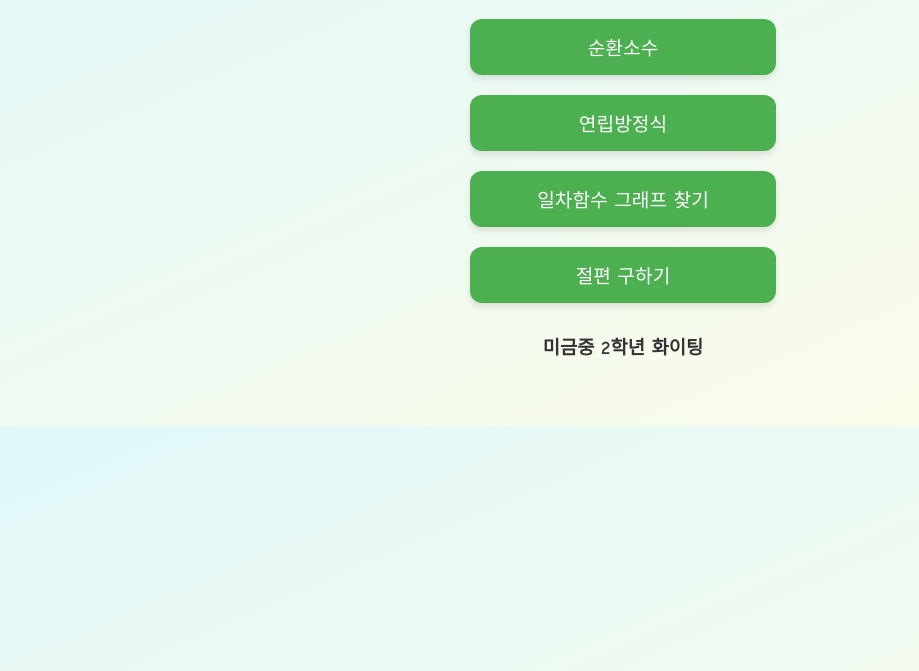
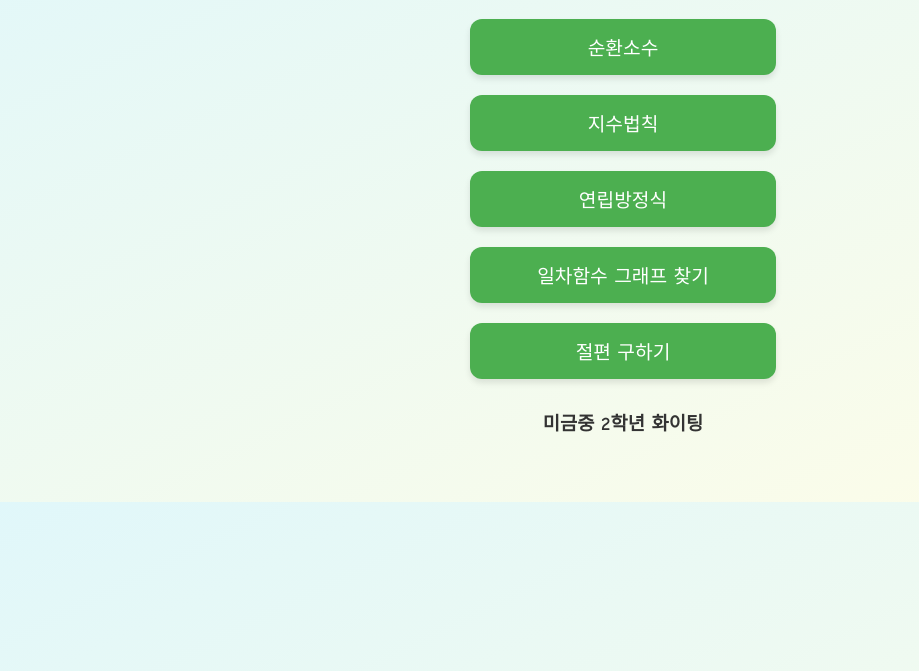
Before and after one commit to jjomilee/mid2ndmath, a plain HTML site: page index.html in a window 1280 px wide. Shown: the part 129-800 px from the top of the page, without its empty margins (17-936 px from the left). Drawn offline with Linux system fonts and the light colour scheme.

Commit message:
Update index.html

```diff
--- a/index.html
+++ b/index.html
@@ -45,6 +45,7 @@
   <h1>📘 중학교 2학년 수학 연습</h1>
 
   <a href="순환소수 퀴즈.html" class="link-button">순환소수</a><br>
+  <a href="지수법칙.html" class="link-button">지수법칙</a><br>
   <a href="연립방정식 퀴즈.html" class="link-button">연립방정식</a><br>
   <a href="그래프찾기 퀴즈.html" class="link-button">일차함수 그래프 찾기</a><br>
   <a href="절편 찾기 퀴즈.html" class="link-button">절편 구하기</a><br>
```
